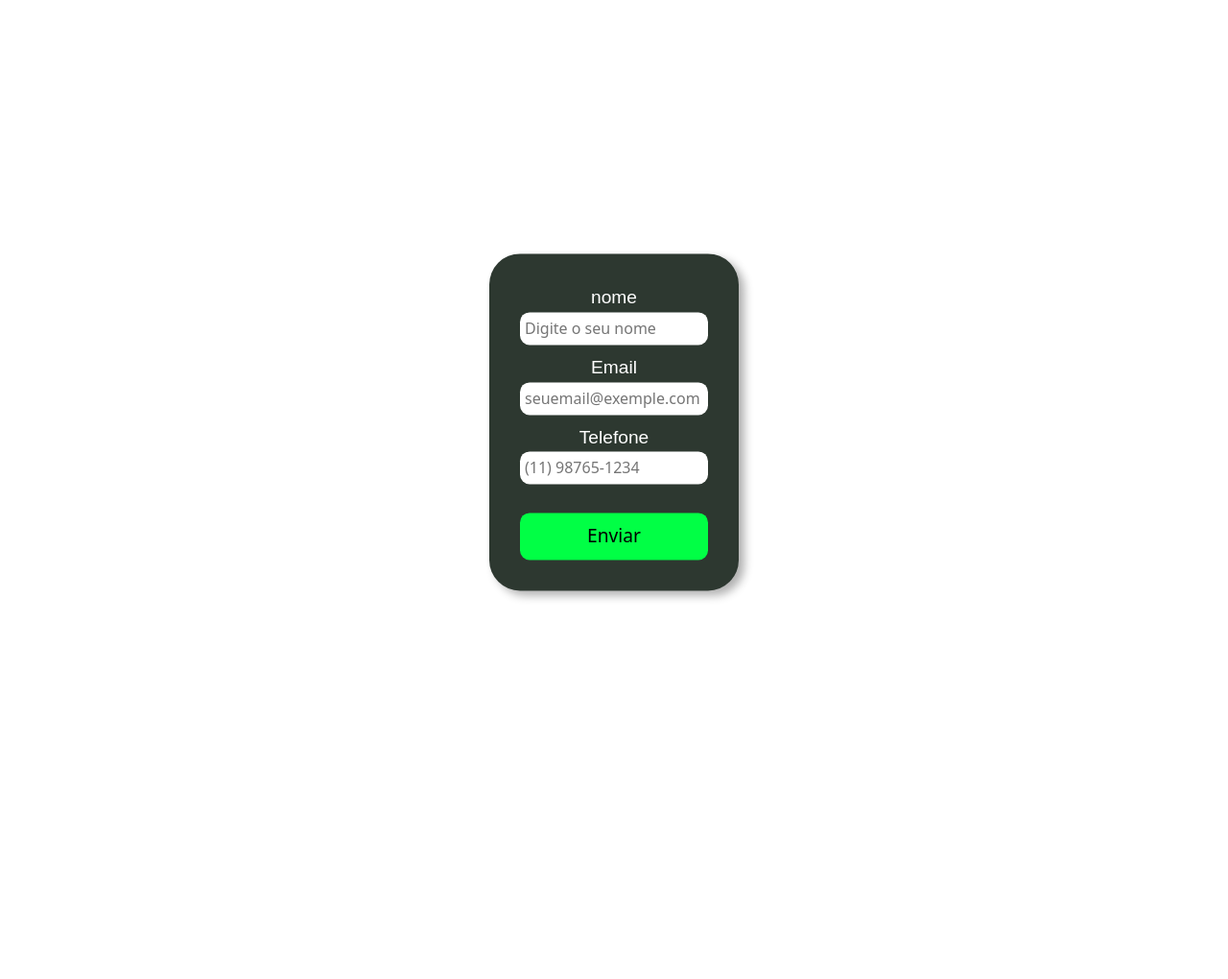
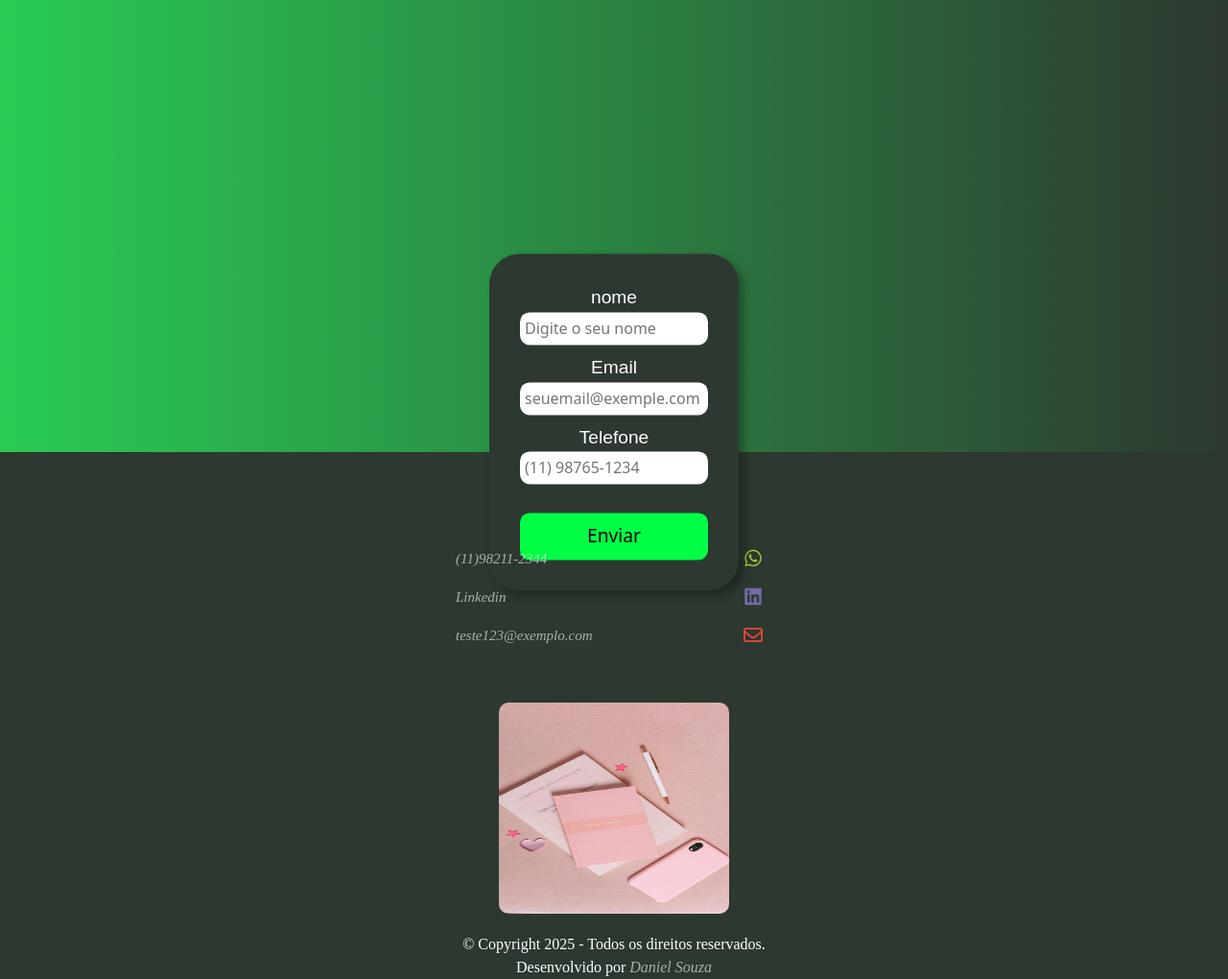
Before and after one commit to DanielDeveloperBR/SP-teste, a plain HTML site: page index.html in a window 1280 px wide. Shown: the whole page at 96% size. Before the commit the page ends 840 px from the top, so only its background shows below. Drawn offline with nearby package versions, Linux system fonts and the light colour scheme; a web font is replaced by a local one.

Commit message:
coloquei no inicio um background linear la no formulario e coloquei para aparecer o footer

```diff
--- a/css/style.css
+++ b/css/style.css
@@ -24,6 +24,7 @@ body {
     font-weight: 700;
     font-style: normal;
     background-color: var(--background);
+    background-image: linear-gradient(90deg, var(--background), var(--secundary));
 
 }
 
@@ -262,7 +263,7 @@ footer {
     background-color: var(--secundary);
     text-align: center;
     color: white;
-    display: none;
+    display: flex;
     flex-direction: column;
     align-items: center;
 }
```
